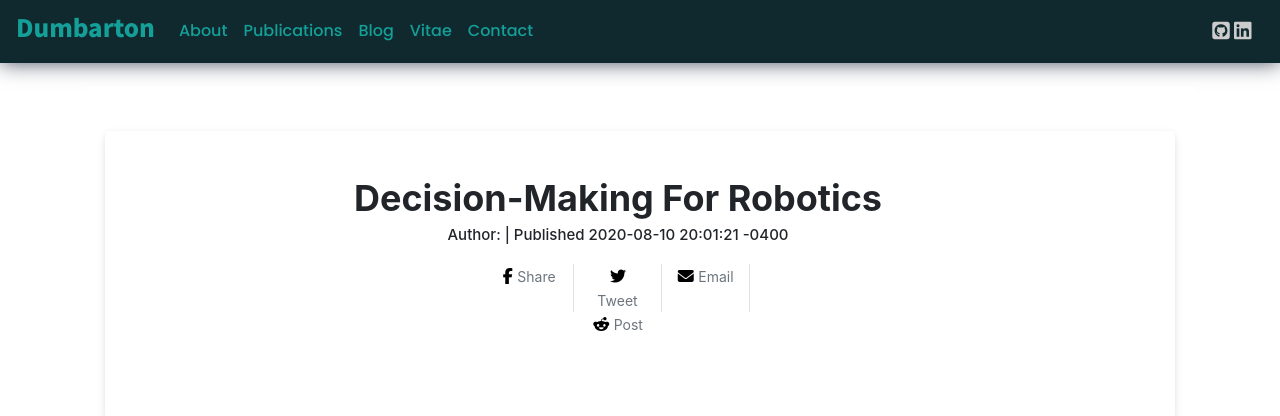
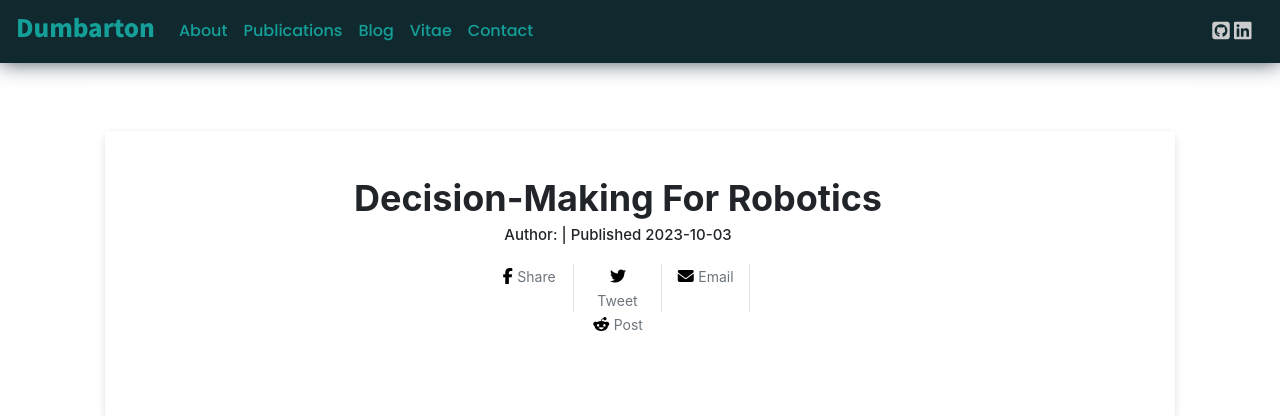
Before and after one commit to kvsakano/kvsakano.github.io, a Jekyll site: the page built from _posts/projects/2023-10-03-818B.md, in a window 1280 px wide. Shown: the top 416 px of the page. Built offline with Jekyll 4.4.1, drawn with Linux system fonts in a browser that asks for light colours; nearby versions of some CDN libraries; comment, search, counter and statistics services are not loaded.

Commit message:
fixed links

```diff
--- a/_data/projects.yml
+++ b/_data/projects.yml
@@ -3,7 +3,7 @@
   description: >
     We love robots!
   date: true
-  link: https://kvsakano.github.io/project/2023-10-03/818B.html
+  link: https://kvsakano.github.io/project/2023/10/03/818B.html
   image:  \assets\img\icons\robot_s.png
   tech:
     - python
--- a/_posts/projects/2023-10-03-818B.md
+++ b/_posts/projects/2023-10-03-818B.md
@@ -2,7 +2,7 @@
 layout: post
 title:  "Decision-Making For Robotics"
 descrption: "A Project Description"
-date:   2020-08-10 20:01:21 -0400
+date:   2023-10-03
 type: card-img-top
 categories: latin text
 image: /assets/img/posts/blog2.jpg
```
